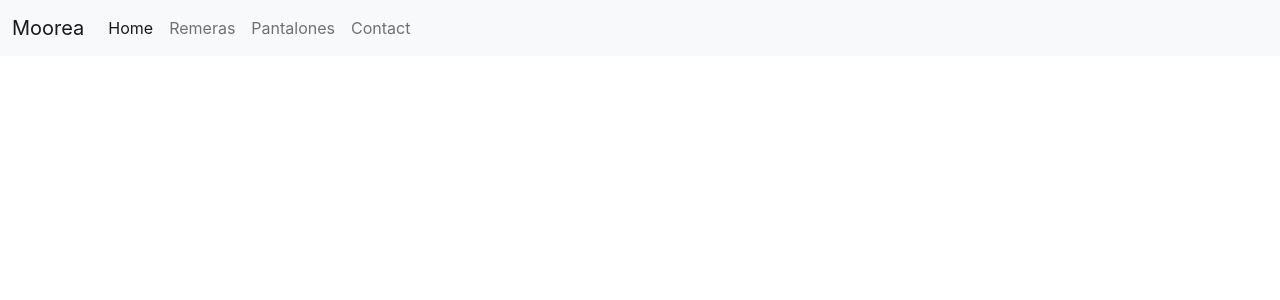
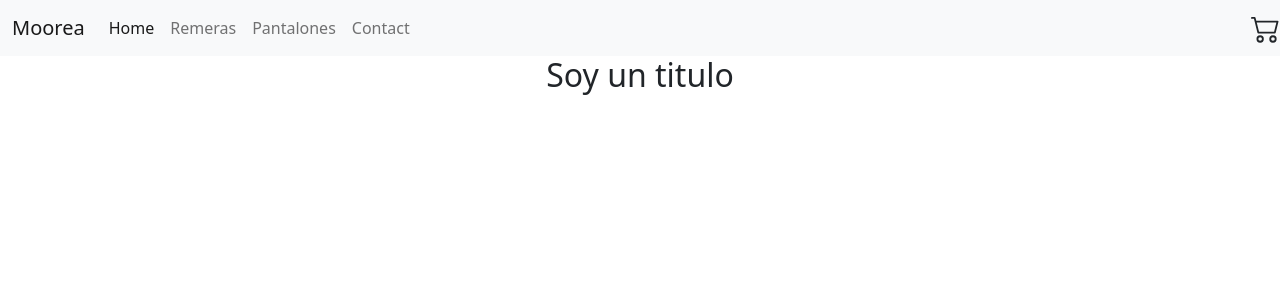
Before and after one commit to GonzaloMarinelli/moorea, a React (Create React App) app: page / in a window 1280 px wide. Shown: the top 300 px of the page. Built offline with nearby package versions, Linux system fonts and the light colour scheme.

Commit message:
entrega desafio 3

```diff
--- a/public/index.html
+++ b/public/index.html
@@ -24,8 +24,6 @@
     -->
   <title>Moorea</title>
   <!-- CSS only -->
-  <link href="https://cdn.jsdelivr.net/npm/bootstrap@5.1.3/dist/css/bootstrap.min.css" rel="stylesheet"
-    integrity="sha384-1BmE4kWBq78iYhFldvKuhfTAU6auU8tT94WrHftjDbrCEXSU1oBoqyl2QvZ6jIW3" crossorigin="anonymous">
 </head>
 
 <body>
@@ -42,9 +40,6 @@
       To create a production bundle, use `npm run build` or `yarn build`.
     -->
   <!-- JavaScript Bundle with Popper -->
-  <script src="https://cdn.jsdelivr.net/npm/bootstrap@5.1.3/dist/js/bootstrap.bundle.min.js"
-    integrity="sha384-ka7Sk0Gln4gmtz2MlQnikT1wXgYsOg+OMhuP+IlRH9sENBO0LRn5q+8nbTov4+1p"
-    crossorigin="anonymous"></script>
 </body>
 
 </html>
--- a/src/App.js
+++ b/src/App.js
@@ -1,12 +1,16 @@
 import './App.css';
+import React  from 'react';
 import { NavBar } from './components/NavBar';
+import "bootstrap/dist/css/bootstrap.min.css";
+import {ItemListContainer} from './components/container/ItemListContainer'
 
 function App() {
   return (
     <div className="App">
         <NavBar/>
+        <ItemListContainer titulo='Soy un titulo'/>
     </div>
   );
 }
 
-export default App;
+export default App
--- a/src/components/NavBar.jsx
+++ b/src/components/NavBar.jsx
@@ -1,4 +1,10 @@
 import React from 'react'
+
+const CardWidget = () => (
+    <svg xmlns="http://www.w3.org/2000/svg" width="30" height="30" fill="currentColor" class="bi bi-cart2" viewBox="0 0 16 16">
+        <path d="M0 2.5A.5.5 0 0 1 .5 2H2a.5.5 0 0 1 .485.379L2.89 4H14.5a.5.5 0 0 1 .485.621l-1.5 6A.5.5 0 0 1 13 11H4a.5.5 0 0 1-.485-.379L1.61 3H.5a.5.5 0 0 1-.5-.5zM3.14 5l1.25 5h8.22l1.25-5H3.14zM5 13a1 1 0 1 0 0 2 1 1 0 0 0 0-2zm-2 1a2 2 0 1 1 4 0 2 2 0 0 1-4 0zm9-1a1 1 0 1 0 0 2 1 1 0 0 0 0-2zm-2 1a2 2 0 1 1 4 0 2 2 0 0 1-4 0z" />
+    </svg>
+)
 
 export const NavBar = () => {
     return (
@@ -13,10 +19,11 @@ export const NavBar = () => {
                         <a className="nav-link active" aria-current="page" href="/">Home</a>
                         <a className="nav-link" href="/">Remeras</a>
                         <a className="nav-link" href="/">Pantalones</a>
-                        <a className="nav-link "href="/">Contact</a>
+                        <a className="nav-link " href="/">Contact</a>
                     </div>
                 </div>
             </div>
+            <CardWidget />
         </nav>
     )
 }
--- /dev/null
+++ b/src/components/container/ItemListContainer.jsx
@@ -0,0 +1,9 @@
+import React from 'react'
+
+export const ItemListContainer = ({titulo}) => {
+    return (
+        <>
+            <h2>{titulo}</h2>
+        </>
+    )
+}
```
Also changed, not shown: package.json (+6 -1 lines), 2 other files (tests, documents, lock files or other folders).
